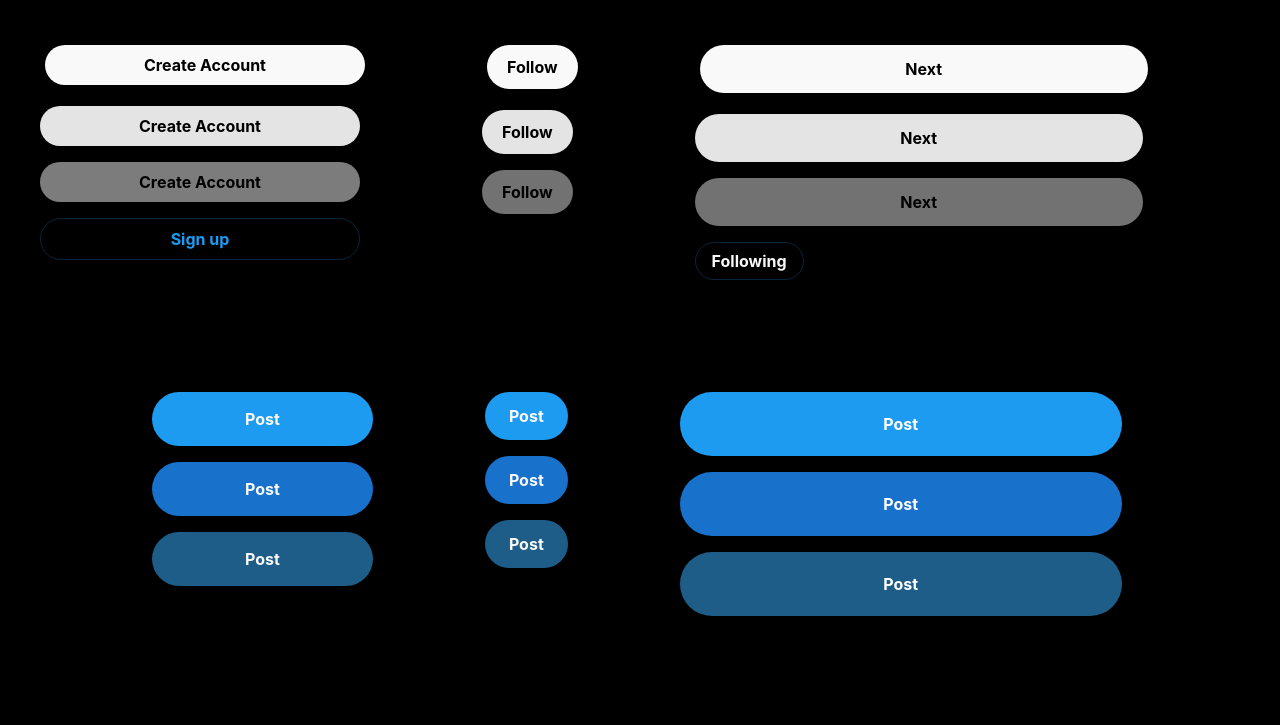
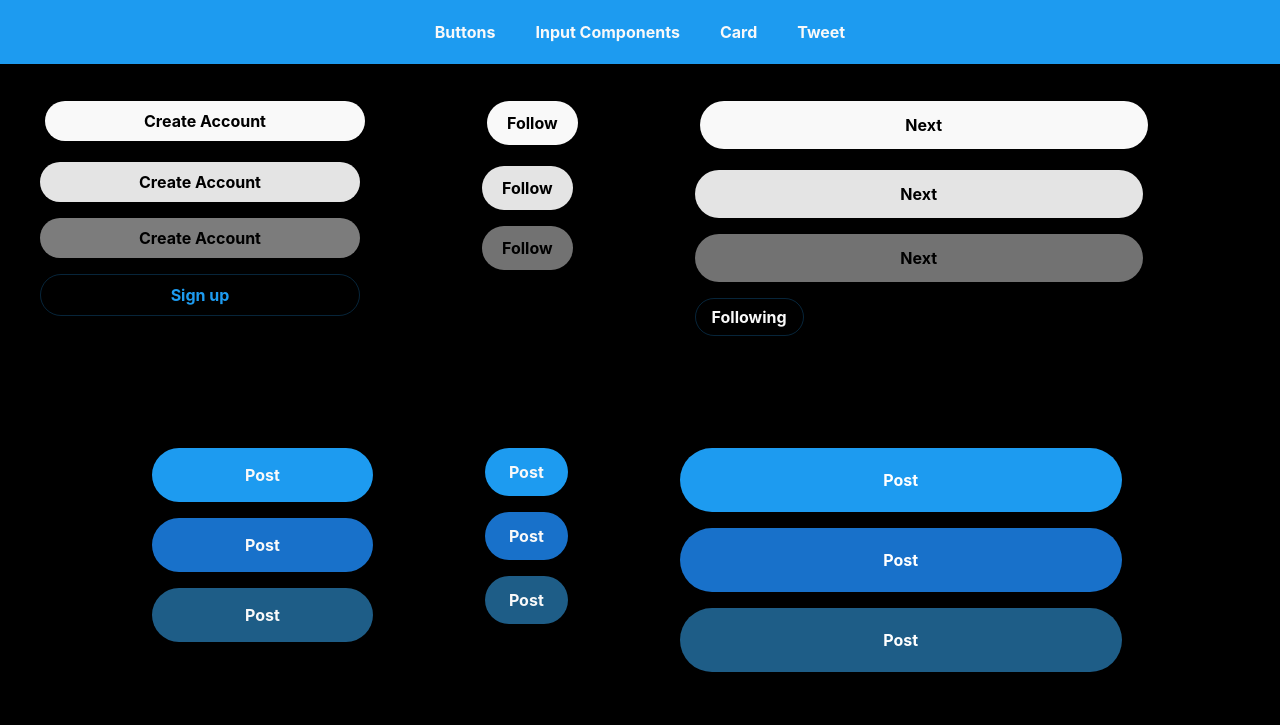
Before and after one commit to shivanshchopra7/Twitter-components, a website: page src/index.html in a window 1280 px wide. Shown: the top 725 px of the page. Drawn offline with Linux system fonts and the light colour scheme.

Commit message:
Adding links to pages

```diff
--- a/src/index.html
+++ b/src/index.html
@@ -7,8 +7,15 @@
     <link href="/dist/output.css" rel="stylesheet">
 
 </head>
-<body class="bg-black   p-10 flex gap-28 flex-wrap font-inter ">
-
+<body class="bg-black  px-10 pt-24 pb-10 flex gap-28 flex-wrap font-inter ">
+    <header id="navbar" class="bg-twitter-blue absolute top-0 left-0 right-0 py-5 px-4">
+        <nav class="flex items-center justify-center gap-10 text-xl font-bold text-neutral-50">
+            <a href="./index.html" class="hover:opacity-70">Buttons</a>
+            <a href="./components.html" class="hover:opacity-70">Input Components</a>
+            <a href="./card-component.html" class="hover:opacity-70">Card</a>
+            <a href="./tweet-component.html" class="hover:opacity-70">Tweet</a>
+        </nav>
+    </header>
         <div class="flex flex-col gap-4 flex-wrap">
             <div class="m-[5px]">
     <!-- //Default Create-Account -->
```
Also changed, not shown: src/card-component.html (+8 -0 lines), src/components.html (+8 -0 lines), src/tweet-component.html (+8 -0 lines), dist/output.css.
